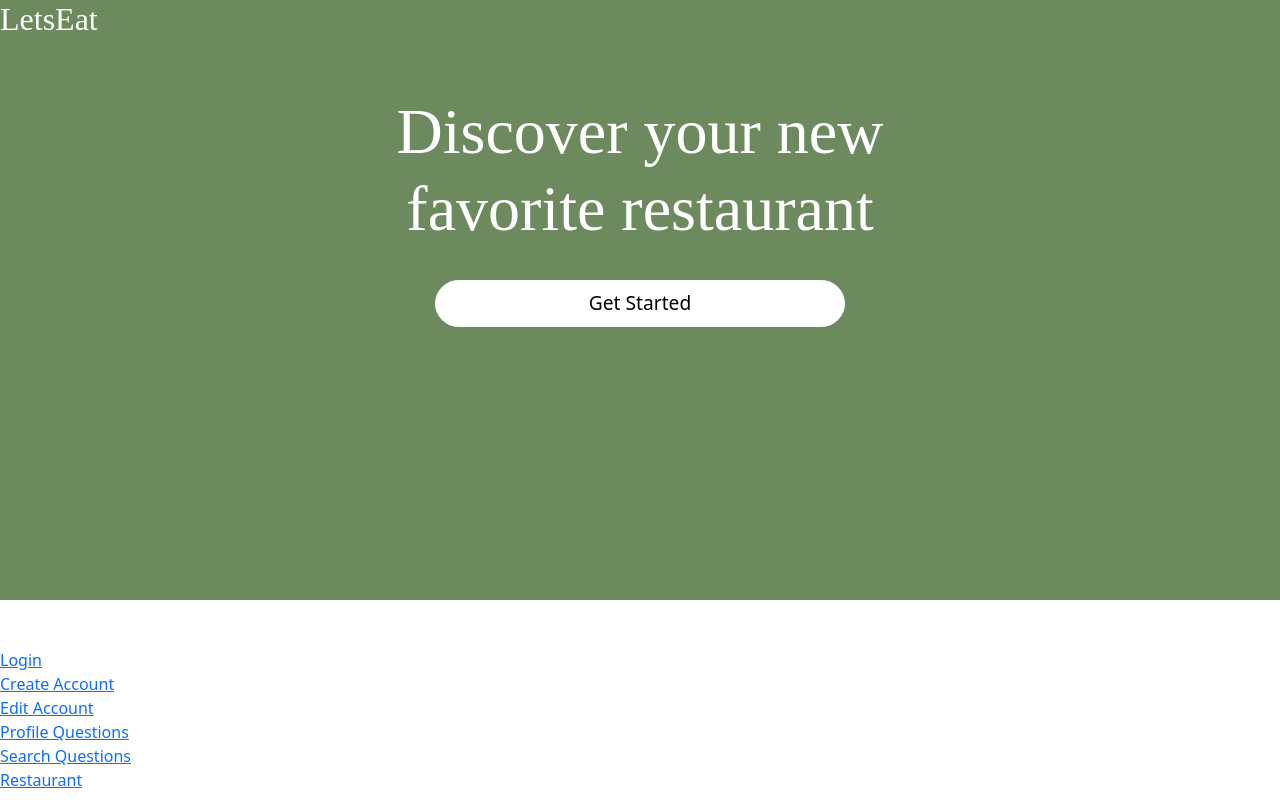
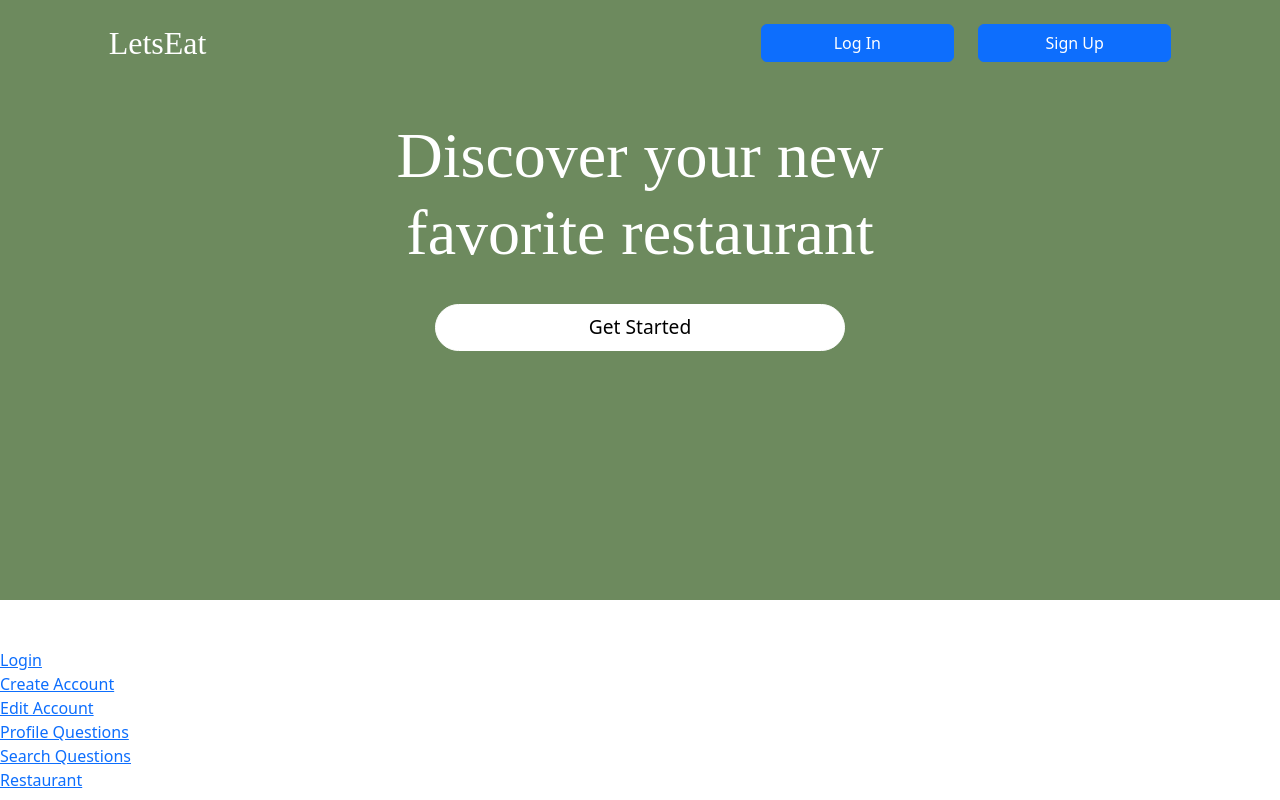
Before and after one commit to menglander2019/LetsEat-Dev, a React (Create React App) app in the folder react/letseat-app/: page / in a window 1280 px wide. Built offline with nearby package versions, Linux system fonts and the light colour scheme; a web font is replaced by a local one.

Commit message:
Added some css

```diff
--- a/react/letseat-app/src/css/Home.css
+++ b/react/letseat-app/src/css/Home.css
@@ -122,6 +122,7 @@ label {
     padding: 6%;
     border-radius: 8px;
     margin-top: 15px;
+    transition: .2s ease-in-out 0s;
 }
 
 .btn.answerOption:focus {
@@ -130,6 +131,7 @@ label {
 
 .btn.answerOption:hover {
     box-shadow: 0 12px 16px 0 rgba(0,0,0,0.24), 0 17px 50px 0 rgba(0,0,0,0.19);
+    transform: scale(1.08);
     border-color: #ececec;
 }
 
--- a/react/letseat-app/src/pages/Home.js
+++ b/react/letseat-app/src/pages/Home.js
@@ -10,8 +10,14 @@ function Home() {
             <div className="home-banner">
                 <div className="col-md-12">
                     <div className="row">
-                        <div className="col-md-8">
+                        <div className="col-md-6 offset-md-1 mt-4">
                             <h2 className="white-theme">LetsEat</h2>
+                        </div>
+                        <div className="col-md-2 mt-4">
+                            <button className="btn btn-primary w-100">Log In</button>
+                        </div>
+                        <div className="col-md-2 mt-4">
+                            <button className="btn btn-primary w-100">Sign Up</button>
                         </div>
                     </div>
                     <div className="row mt-5">
```
